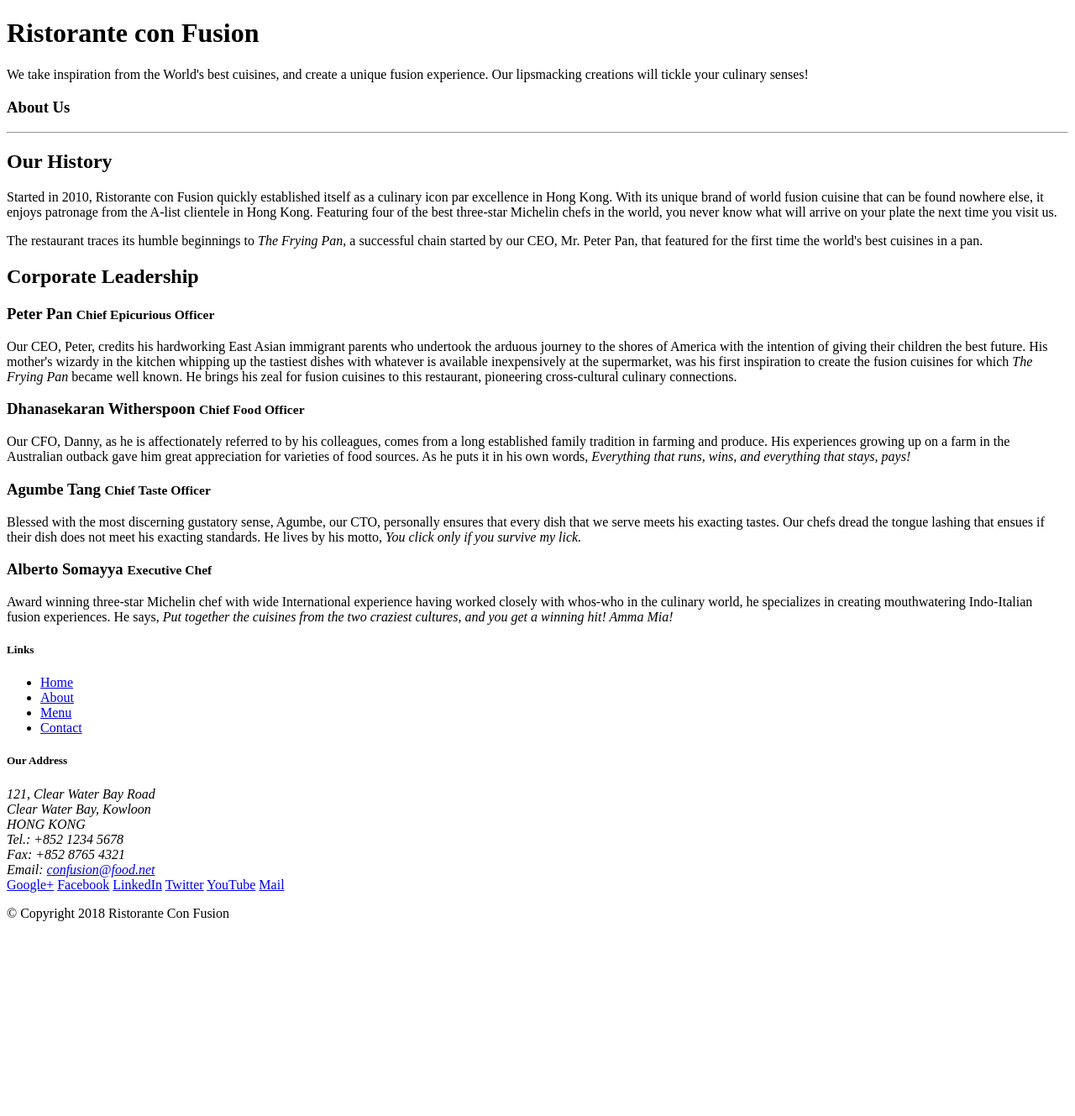
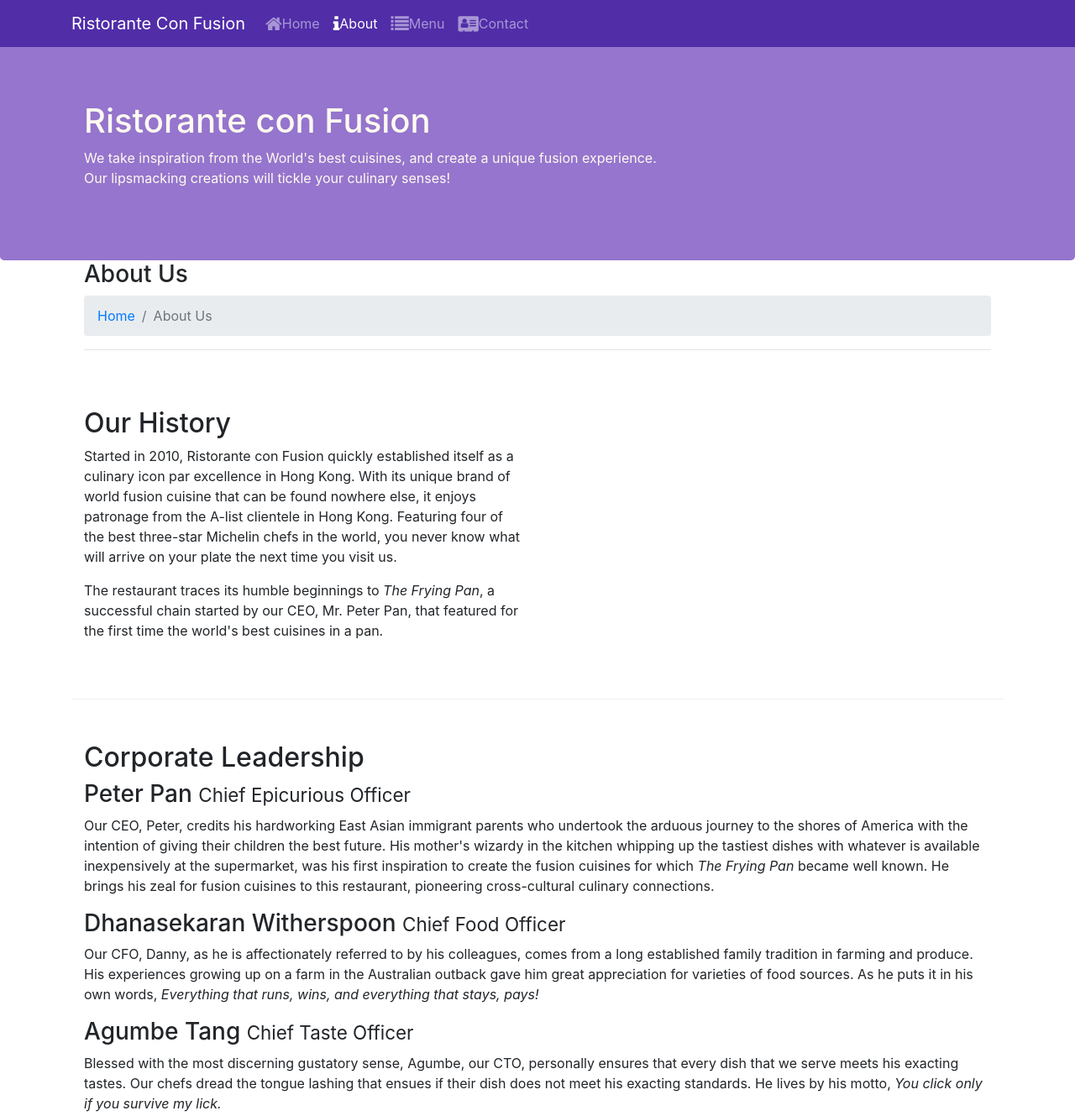
Before and after one commit to MariaHelenaM/full-stack-web-exercices, a website: page aboutus.html in a window 1280 px wide. Shown: the top 1329 px of the page at 84% size. Before the commit the page ends 1113 px from the top, so only its background shows below. Drawn offline with nearby package versions, Linux system fonts and the light colour scheme.

Commit message:
Icon font

```diff
--- a/aboutus.html
+++ b/aboutus.html
@@ -2,6 +2,15 @@
 <html lang="en">
 
 <head>
+    <meta charset="utf-8">
+    <meta name="viewport" content="width=device-width, initial-scale=1, shrink-to-fit=no">
+    <meta http-equiv="x-ua-compatible" content="ie=edge">
+
+    <!-- Bootstrap CSS -->
+    <link rel="stylesheet" href="node_modules/bootstrap/dist/css/bootstrap.min.css">
+    <link href="css/style.css" rel="stylesheet">
+    <link rel="stylesheet" href="node_modules/font-awesome/css/font-awesome.min.css">
+    <link rel="stylesheet" href="node_modules/bootstrap-social/bootstrap-social.css">
 
     <title>Ristorante Con Fusion: About Us</title>
 
@@ -9,10 +18,28 @@
 
 <body>
 
+    <nav class="navbar navbar-dark navbar-expand-sm fixed-top">
+        <div class="container">
+           <a class="navbar-brand" href="./index.html">Ristorante Con Fusion</a>
+                <div class="collapse navbar-collapse" id="Navbar">
+                    <ul class="navbar-nav mr-auto">
+                        <li class="nav-item"><a class="nav-link" href="./index.html"><span class="fa fa-home fa-lg"></span>Home</a></li>
+                        <li class="nav-item active"><a class="nav-link" href="#"><span class="fa fa-info fa-lg"></span>About</a></li>
+                        <li class="nav-item"><a class="nav-link" href="#"><span class="fa fa-list fa-lg"></span>Menu</a></li>
+                        <li class="nav-item"><a class="nav-link" href="#"><span class="fa fa-address-card fa-lg"></span>Contact</a></li>
+                    </ul>
+                </div>
+        </div>
+        <button class="navbar-toggler" type="button" data-toggle="collapse" data-target="#Navbar">
+            <span class="navbar-toggler-icon"></span>
+        </button>
+    </nav>
+
+
     <header class="jumbotron">
         <div class="container">
             <div class="row row-header">
-                <div class="col-12 col-sm-6">
+                <div class="col-12 col-sm-8">
                     <h1>Ristorante con Fusion</h1>
                     <p>We take inspiration from the World's best cuisines, and create a unique fusion experience. Our lipsmacking creations will tickle your culinary senses!</p>
                 </div>
@@ -22,16 +49,20 @@
         </div>
     </header>
 
-    <div>
+    <div class="container">
         <div>
-            <div>
+            <div class="col col-sm-12">
                <h3>About Us</h3>
+               <ol class="col-12 breadcrumb">
+                    <li class="breadcrumb-item"><a href="./index.html">Home</a></li>
+                    <li class="breadcrumb-item active">About Us</li>
+                </ol>
                <hr>
             </div>
         </div>
 
-        <div>
-            <div>
+        <div class="row row-content align-items-center">
+            <div class="col col-sm-6">
                 <h2>Our History</h2>
                 <p>Started in 2010, Ristorante con Fusion quickly established itself as a culinary icon par excellence in Hong Kong. With its unique brand of world fusion cuisine that can be found nowhere else, it enjoys patronage from the A-list clientele in Hong Kong.  Featuring four of the best three-star Michelin chefs in the world, you never know what will arrive on your plate the next time you visit us.</p>
                 <p>The restaurant traces its humble beginnings to <em>The Frying Pan</em>, a successful chain started by our CEO, Mr. Peter Pan, that featured for the first time the world's best cuisines in a pan.</p>
@@ -41,17 +72,17 @@
         </div>
 
 
-        <div>
-            <div>
+        <div class="row row-content align-items-center">
+            <div class="col col-sm col-md">
                 <h2>Corporate Leadership</h2>
                 <h3>Peter Pan <small>Chief Epicurious Officer</small></h3>
-                <p>Our CEO, Peter, credits his hardworking East Asian immigrant parents who undertook the arduous journey to the shores of America with the intention of giving their children the best future. His mother's wizardy in the kitchen whipping up the tastiest dishes with whatever is available inexpensively at the supermarket, was his first inspiration to create the fusion cuisines for which <em>The Frying Pan</em> became well known. He brings his zeal for fusion cuisines to this restaurant, pioneering cross-cultural culinary connections.</p>
+                <p class="d-none d-sm-block">Our CEO, Peter, credits his hardworking East Asian immigrant parents who undertook the arduous journey to the shores of America with the intention of giving their children the best future. His mother's wizardy in the kitchen whipping up the tastiest dishes with whatever is available inexpensively at the supermarket, was his first inspiration to create the fusion cuisines for which <em>The Frying Pan</em> became well known. He brings his zeal for fusion cuisines to this restaurant, pioneering cross-cultural culinary connections.</p>
                 <h3>Dhanasekaran Witherspoon <small>Chief Food Officer</small></h3>
-                <p>Our CFO, Danny, as he is affectionately referred to by his colleagues, comes from a long established family tradition in farming and produce. His experiences growing up on a farm in the Australian outback gave him great appreciation for varieties of food sources. As he puts it in his own words, <em>Everything that runs, wins, and everything that stays, pays!</em></p>
+                <p class="d-none d-sm-block">Our CFO, Danny, as he is affectionately referred to by his colleagues, comes from a long established family tradition in farming and produce. His experiences growing up on a farm in the Australian outback gave him great appreciation for varieties of food sources. As he puts it in his own words, <em>Everything that runs, wins, and everything that stays, pays!</em></p>
                 <h3>Agumbe Tang <small>Chief Taste Officer</small></h3>
-                <p>Blessed with the most discerning gustatory sense, Agumbe, our CTO, personally ensures that every dish that we serve meets his exacting tastes. Our chefs dread the tongue lashing that ensues if their dish does not meet his exacting standards. He lives by his motto, <em>You click only if you survive my lick.</em></p>
+                <p class="d-none d-sm-block">Blessed with the most discerning gustatory sense, Agumbe, our CTO, personally ensures that every dish that we serve meets his exacting tastes. Our chefs dread the tongue lashing that ensues if their dish does not meet his exacting standards. He lives by his motto, <em>You click only if you survive my lick.</em></p>
                 <h3>Alberto Somayya <small>Executive Chef</small></h3>
-                <p>Award winning three-star Michelin chef with wide International experience having worked closely with whos-who in the culinary world, he specializes in creating mouthwatering Indo-Italian fusion experiences. He says, <em>Put together the cuisines from the two craziest cultures, and you get a winning hit! Amma Mia!</em></p>
+                <p class="d-none d-sm-block">Award winning three-star Michelin chef with wide International experience having worked closely with whos-who in the culinary world, he specializes in creating mouthwatering Indo-Italian fusion experiences. He says, <em>Put together the cuisines from the two craziest cultures, and you get a winning hit! Amma Mia!</em></p>
             </div>
        </div>
 
@@ -75,19 +106,19 @@
 		              121, Clear Water Bay Road<br>
 		              Clear Water Bay, Kowloon<br>
 		              HONG KONG<br>
-		              Tel.: +852 1234 5678<br>
-		              Fax: +852 8765 4321<br>
-		              Email: <a href="mailto:confusion@food.net">confusion@food.net</a>
+                      <i class="fa fa-phone fa-lg"></i>: +852 1234 5678<br>
+                      <i class="fa fa-fax fa-lg"></i>: +852 8765 4321<br>
+                      <i class="fa fa-envelope fa-lg"></i>:<a href="mailto:confusion@food.net">confusion@food.net</a>
 		           </address>
                 </div>
                 <div class="col-12 col-sm-4 align-self-center">
                     <div class="text-center">
-                        <a href="http://google.com/+">Google+</a>
-                        <a href="http://www.facebook.com/profile.php?id=">Facebook</a>
-                        <a href="http://www.linkedin.com/in/">LinkedIn</a>
-                        <a href="http://twitter.com/">Twitter</a>
-                        <a href="http://youtube.com/">YouTube</a>
-                        <a href="mailto:">Mail</a>
+                        <a class="btn btn-social-icon btn-google" href="http://google.com/+"><i class="fa fa-google-plus"></i></a>
+                        <a class="btn btn-social-icon btn-facebook" href="http://www.facebook.com/profile.php?id="><i class="fa fa-facebook"></i></a>
+                        <a class="btn btn-social-icon btn-linkedin" href="http://www.linkedin.com/in/"><i class="fa fa-linkedin"></i></a>
+                        <a class="btn btn-social-icon btn-twitter" href="http://twitter.com/"><i class="fa fa-twitter"></i></a>
+                        <a class="btn btn-social-icon btn-google" href="http://youtube.com/"><i class="fa fa-youtube"></i></a>
+                        <a class="btn btn-social-icon" href="mailto:"><i class="fa fa-envelope-o"></i></a>
                     </div>
                 </div>
            </div>
@@ -99,6 +130,11 @@
         </div>
     </footer>
 
+     <!-- jQuery first, then Popper.js, then Bootstrap JS. -->
+    <script src="node_modules/jquery/dist/jquery.slim.min.js"></script>
+    <script src="node_modules/popper.js/dist/umd/popper.min.js"></script>
+    <script src="node_modules/bootstrap/dist/js/bootstrap.min.js"></script>
+
 </body>
 
 </html>
--- a/css/style.css
+++ b/css/style.css
@@ -32,3 +32,12 @@ address{
 .text-center{
     text-align: center;
 }
+
+body{
+    padding:50px 0px 0px 0px;
+    z-index:0;
+}
+
+.navbar-dark {
+     background-color: #512DA8;
+}
```
Also changed, not shown: index.html (+32 -13 lines), package.json (+7 -0 lines), 1 other file.
